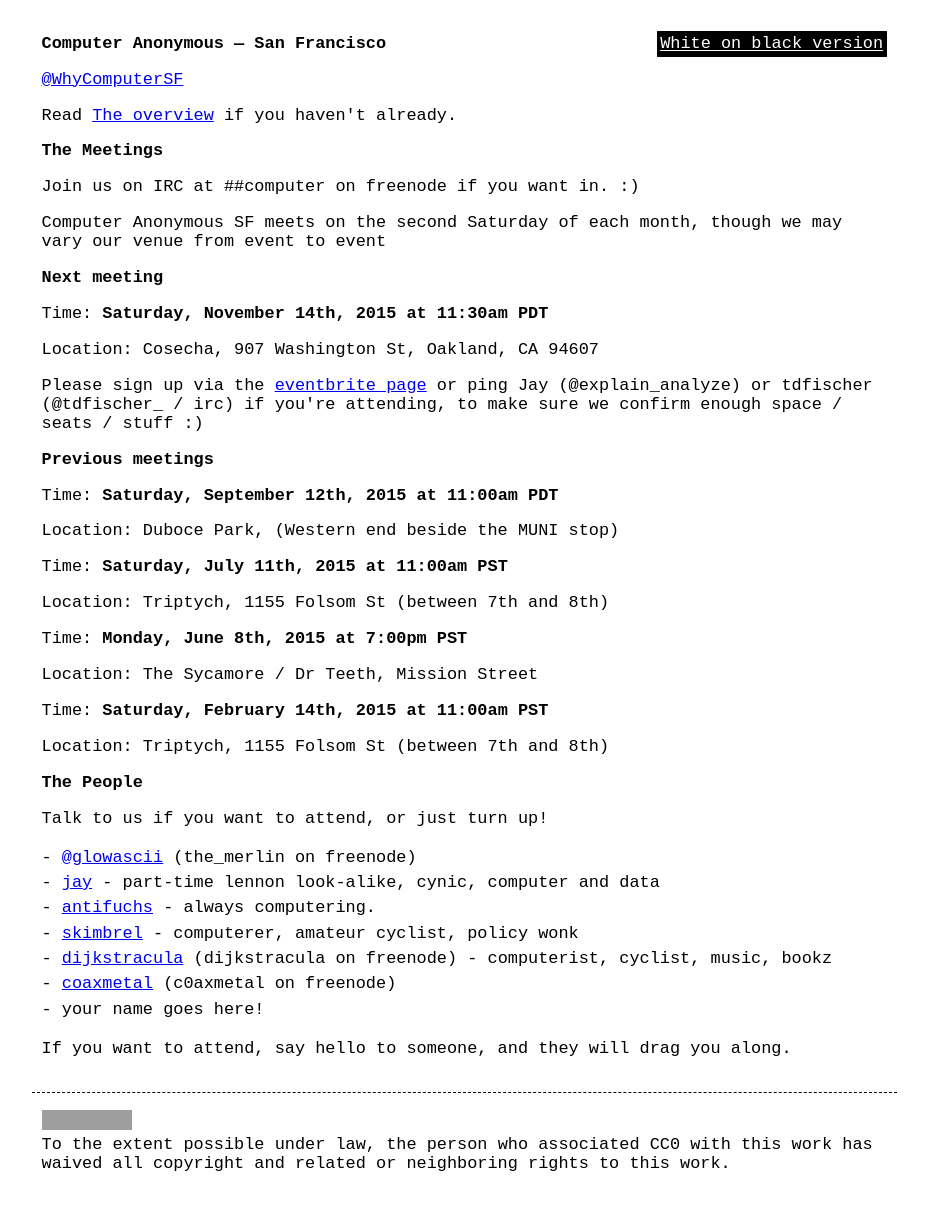
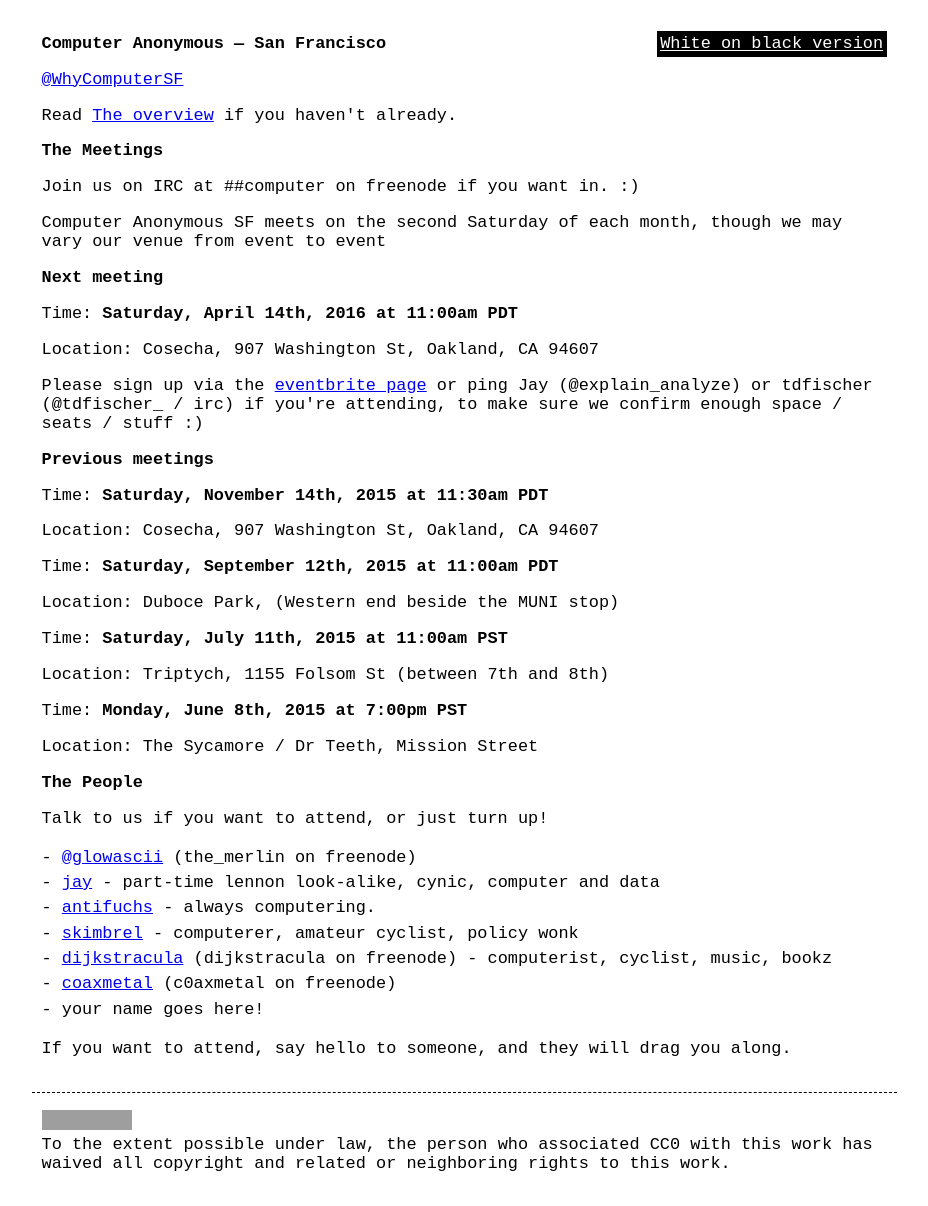
Before and after one commit to computeranonymous/computer, a Jekyll site: the page built from us_sanfrancisco.html, in a window 1280 px wide. Shown: the whole page, without its empty margins (176-1104 px from the left). Built offline with Jekyll 4.4.1, drawn with Linux system fonts in a browser that asks for light colours; grey boxes are pictures that could not be loaded.

Commit message:
[apr-2016] Computer

```diff
--- a/us_sanfrancisco.html
+++ b/us_sanfrancisco.html
@@ -17,12 +17,15 @@
 
       <h3>Next meeting</h3>
 
-      <p>Time: <strong>Saturday, November 14th, 2015 at 11:30am PDT</strong></p>
+      <p>Time: <strong>Saturday, April 14th, 2016 at 11:00am PDT</strong></p>
       <p>Location: Cosecha, 907 Washington St, Oakland, CA 94607</p>
 
       <p>Please sign up via the <a href="https://computeranonymoussf.eventbrite.com">eventbrite page</a> or ping Jay (@explain_analyze) or tdfischer (@tdfischer_ / irc) if you're attending, to make sure we confirm enough space / seats / stuff :)</p>
 
       <h3>Previous meetings</h3>
+
+      <p>Time: <strong>Saturday, November 14th, 2015 at 11:30am PDT</strong></p>
+      <p>Location: Cosecha, 907 Washington St, Oakland, CA 94607</p>
 
       <p>Time: <strong>Saturday, September 12th, 2015 at 11:00am PDT</strong></p>
       <p>Location: Duboce Park, (Western end beside the MUNI stop)</p>
@@ -32,9 +35,6 @@
 
       <p>Time: <strong>Monday, June 8th, 2015 at 7:00pm PST</strong></p>
       <p>Location: The Sycamore / Dr Teeth, Mission Street</p>
-
-      <p>Time: <strong>Saturday, February 14th, 2015 at 11:00am PST</strong></p>
-      <p>Location: Triptych, 1155 Folsom St (between 7th and 8th)</p>
 
       <h3>The People</h3>
 
```
